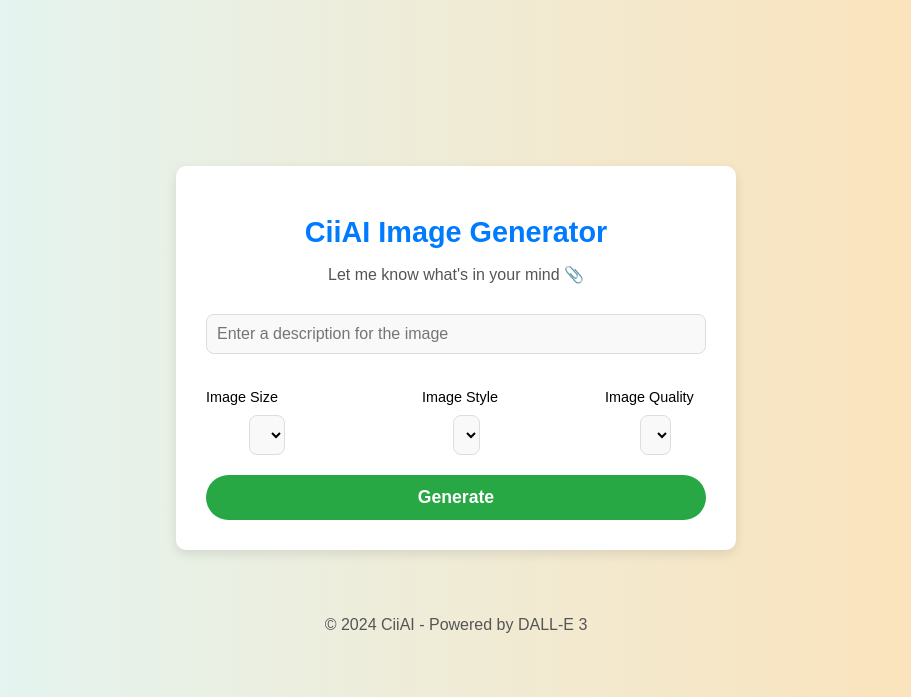
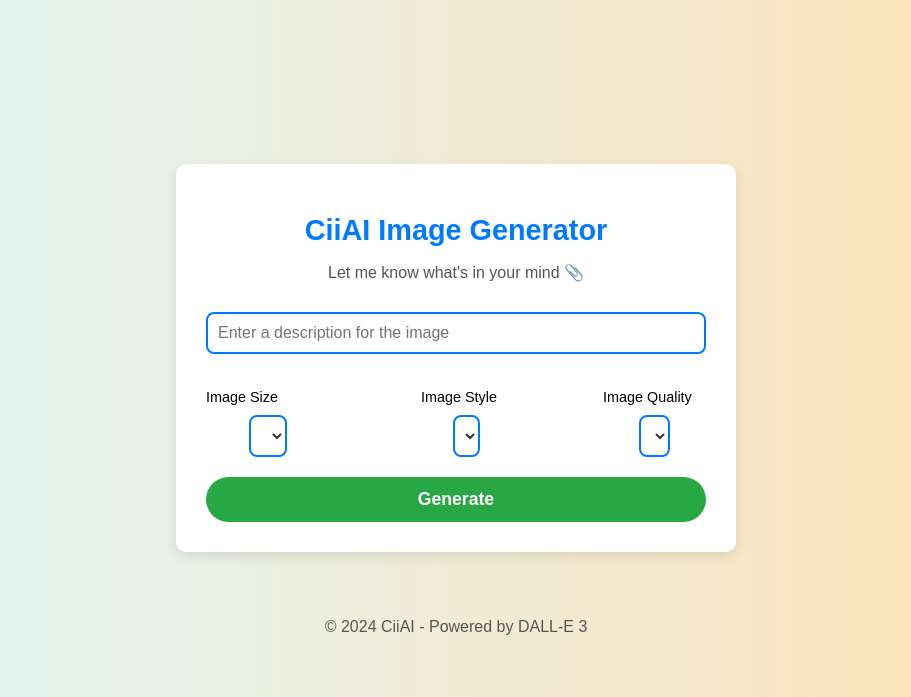
Before and after one commit to janiscirulis/JCU-WebApp-DALL-e, a Flask app: page / in a window 1280 px wide. Shown: the top 697 px of the page, without its empty margins (184-1095 px from the left). Run offline with Flask 3, Linux system fonts and the light colour scheme.

Commit message:
Update index.html

```diff
--- a/templates/index.html
+++ b/templates/index.html
@@ -48,10 +48,11 @@
             padding: 10px;
             margin: 10px 0;
             font-size: 1rem;
-            border: 1px solid #ddd;
+            border: 2px solid #007bff;  /* Change border color */
             border-radius: 8px;
             box-sizing: border-box;
-            background-color: #f9f9f9;
+            background-color: #ffffff;  /* Ensure dropdown has a white background */
+            color: #333;  /* Change text color for visibility */
             transition: border-color 0.3s, background-color 0.3s;
         }
         input[type="text"]:focus, select:focus {
```
